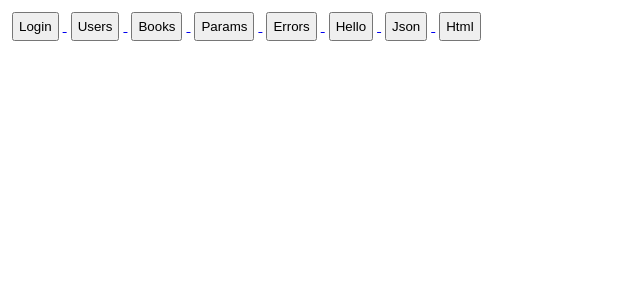
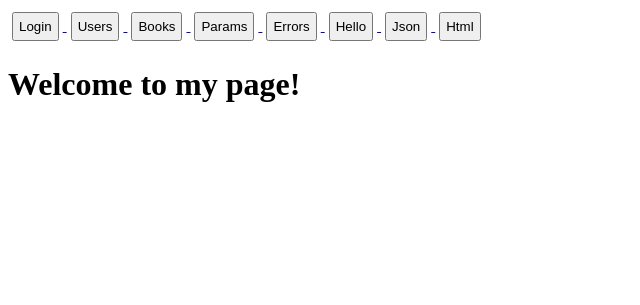
Before and after one commit to cinck/r_d_python_course, a Flask app: page / in a window 1280 px wide. Shown: the top 305 px of the page, without its empty margins (0-640 px from the left). Run offline with Flask 3, Linux system fonts and the light colour scheme.

Commit message:
welcome text

```diff
--- a/flask_homework/templates/index.html
+++ b/flask_homework/templates/index.html
@@ -2,7 +2,7 @@
 <html lang="en">
 <head>
     <meta charset="UTF-8">
-    <title>{{ title }}</title>
+    <title>{{ title|capitalize }}</title>
 </head>
 <body>
     <div class="container" id="header">
@@ -12,5 +12,8 @@
         </a>
         {% endfor %}
     </div>
+    <div>
+        <h1>{{ welcome_text }}</h1>
+    </div>
 </body>
 </html>
```
